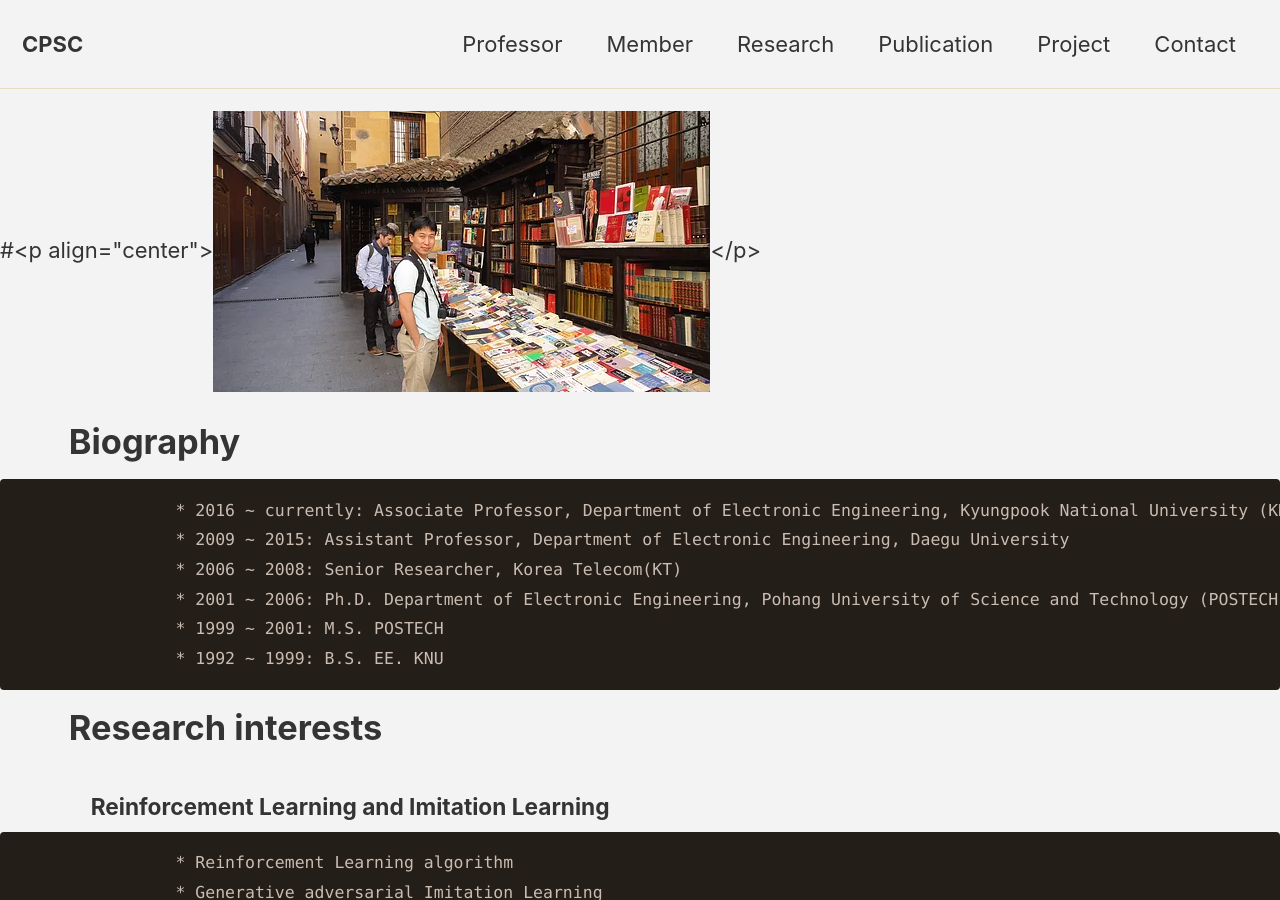
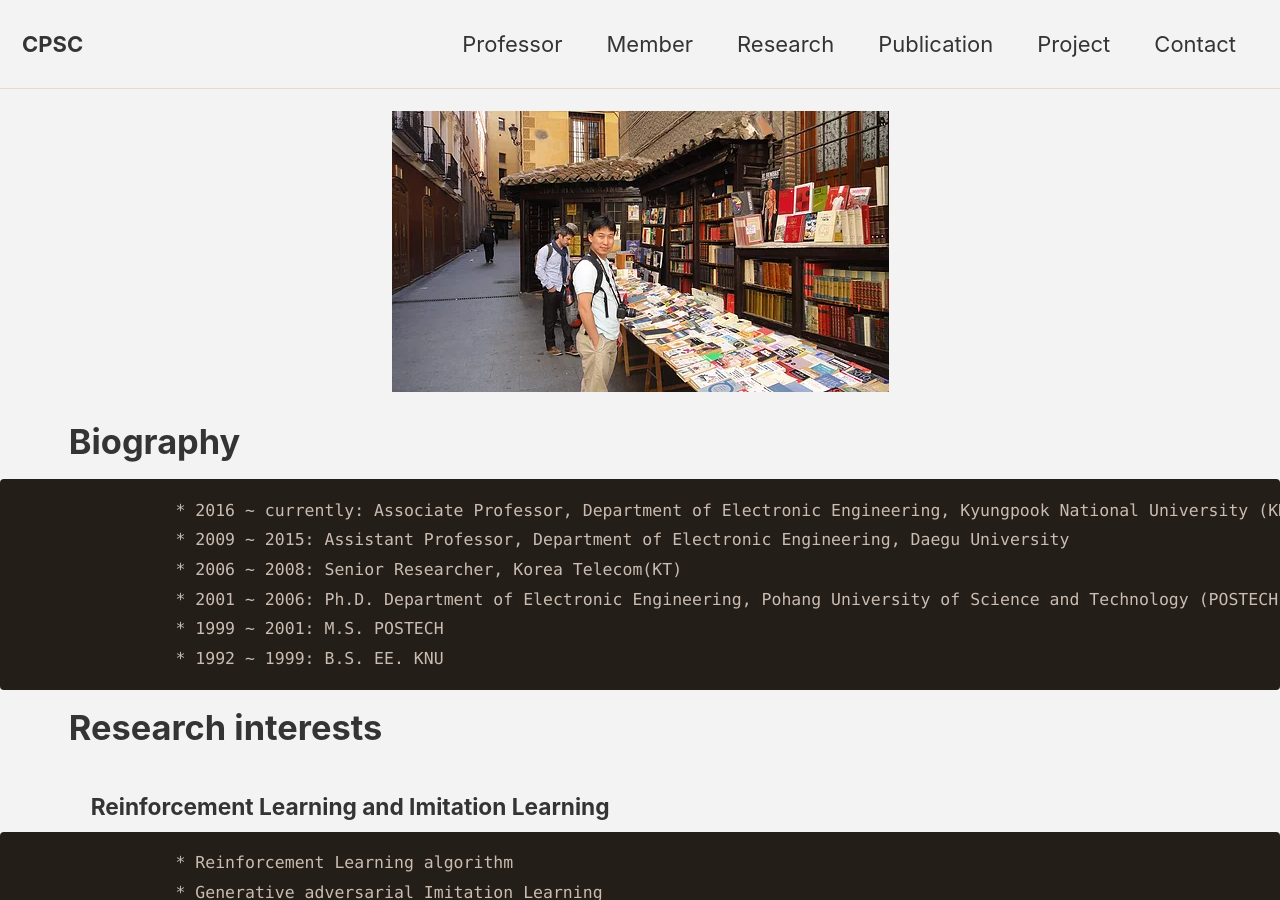
Before and after one commit to CPSC-LAB/CPSC-LAB.github.io, a Jekyll site: the page built from _pages/professor.md, in a window 1280 px wide and 900 px high. Built offline with Jekyll 4.4.1, drawn with Linux system fonts in a browser that asks for light colours; cached includes are drawn as plain includes; our own code applies the rules of GitHub Pages for plain Markdown files.

Commit message:
Update professor.md

```diff
--- a/_pages/professor.md
+++ b/_pages/professor.md
@@ -4,7 +4,7 @@ permalink: /professor_intro/
 classes: wide
 ---
 
-#<p align="center"><img src="/assets/images/professor.jpg"></p>
+<p align="center"><img src="/assets/images/professor.jpg"></p>
 
 # 　　Biography
 
```
